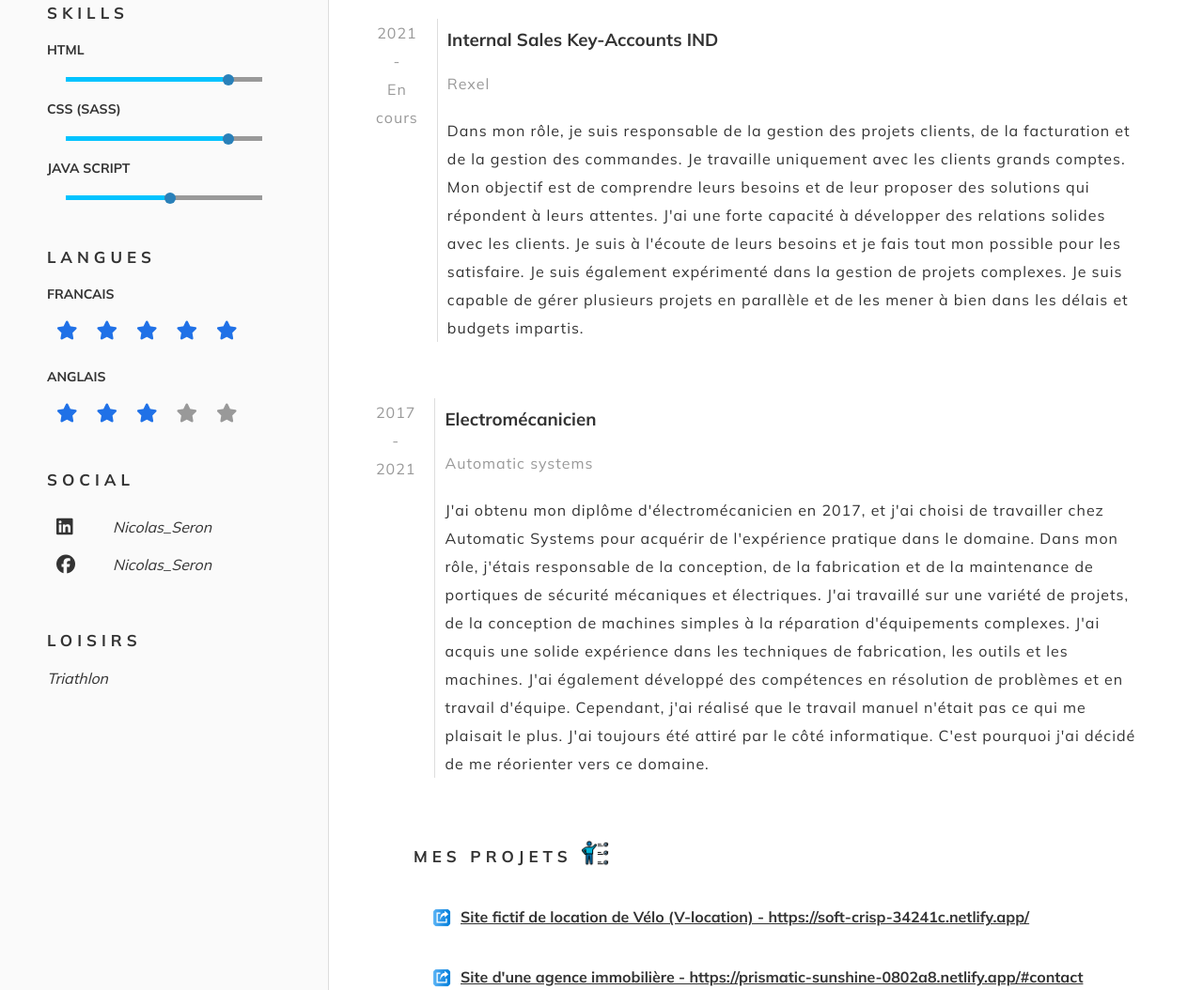
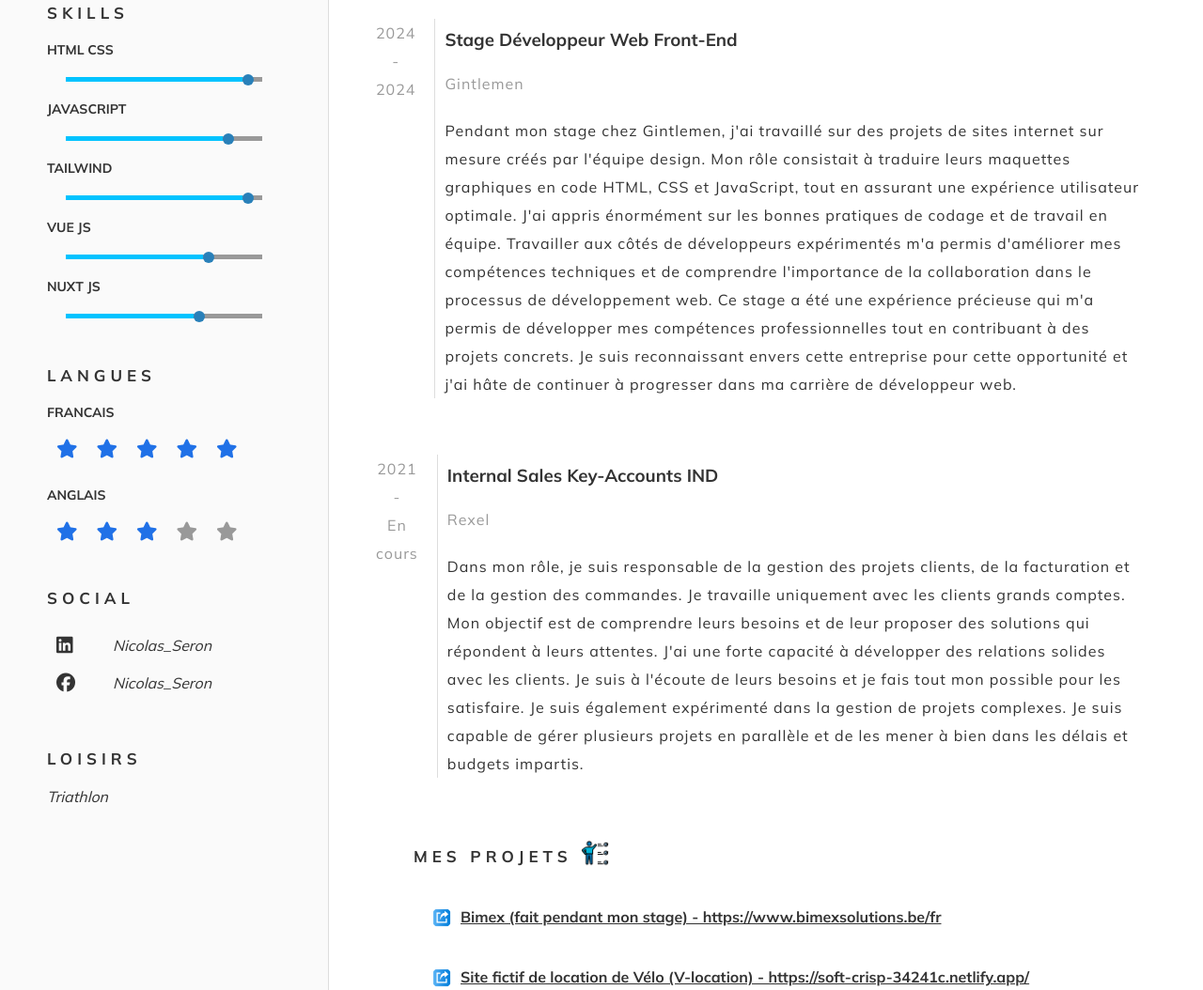
Before and after one commit to nicolaseron/CV, a website: page index.html in a window 1280 px wide. Shown: the part 992-2046 px from the top of the page at 94% size. Drawn offline with Linux system fonts and the light colour scheme.

Commit message:
make some changes

```diff
--- a/css/style.css
+++ b/css/style.css
@@ -189,10 +189,25 @@ aside .block .bar-skill {
 aside .block .bar-skill .bar-skill-progress {
   position: absolute;
   height: 5px;
+  width: 90%;
+  background-color: var(--light);
+}
+aside .block .bar-skill .bar-skill-dot {
+  position: absolute;
+  height: 12px;
+  width: 12px;
+  background: var(--dark);
+  left: 90%;
+  top: -3px;
+  border-radius: 50px;
+}
+aside .block .bar-skill .bar-skill-progress-js {
+  position: absolute;
+  height: 5px;
   width: 80%;
   background-color: var(--light);
 }
-aside .block .bar-skill .bar-skill-dot {
+aside .block .bar-skill .bar-skill-dot-js {
   position: absolute;
   height: 12px;
   width: 12px;
@@ -201,18 +216,33 @@ aside .block .bar-skill .bar-skill-dot {
   top: -3px;
   border-radius: 50px;
 }
-aside .block .bar-skill .bar-skill-progress-js {
+aside .block .bar-skill .bar-skill-progress-vue {
   position: absolute;
   height: 5px;
-  width: 50%;
+  width: 70%;
   background-color: var(--light);
 }
-aside .block .bar-skill .bar-skill-dot-js {
+aside .block .bar-skill .bar-skill-dot-vue {
   position: absolute;
   height: 12px;
   width: 12px;
   background: var(--dark);
-  left: 50%;
+  left: 70%;
+  top: -3px;
+  border-radius: 50px;
+}
+aside .block .bar-skill .bar-skill-progress-nuxt {
+  position: absolute;
+  height: 5px;
+  width: 65%;
+  background-color: var(--light);
+}
+aside .block .bar-skill .bar-skill-dot-nuxt {
+  position: absolute;
+  height: 12px;
+  width: 12px;
+  background: var(--dark);
+  left: 65%;
   top: -3px;
   border-radius: 50px;
 }
--- a/index.html
+++ b/index.html
@@ -1,22 +1,22 @@
 <!DOCTYPE html>
 <html lang="en">
 <head>
-    <meta charset="UTF-8" />
-    <meta http-equiv="X-UA-Compatible" content="IE=edge" />
-    <meta name="viewport" content="width=device-width, initial-scale=1.0" />
+    <meta charset="UTF-8"/>
+    <meta http-equiv="X-UA-Compatible" content="IE=edge"/>
+    <meta name="viewport" content="width=device-width, initial-scale=1.0"/>
     <script
             src="https://kit.fontawesome.com/ec8db6b676.js"
             crossorigin="anonymous"
     ></script>
-    <link rel="preconnect" href="https://fonts.googleapis.com" />
-    <link rel="preconnect" href="https://fonts.gstatic.com" crossorigin />
+    <link rel="preconnect" href="https://fonts.googleapis.com"/>
+    <link rel="preconnect" href="https://fonts.gstatic.com" crossorigin/>
     <link
             href="https://fonts.googleapis.com/css2?family=Mulish:wght@300;400;700&display=swap"
             rel="stylesheet"
     />
 
-    <link rel="stylesheet" href="css/variables.css" />
-    <link rel="stylesheet" href="css/style.css" />
+    <link rel="stylesheet" href="css/variables.css"/>
+    <link rel="stylesheet" href="css/style.css"/>
     <title>CV - Nicolas</title>
 </head>
 <body>
@@ -26,13 +26,13 @@
         <p>Développeur web</p>
     </header>
     <section class="picture">
-        <img src="./img/profil.jpg.png" alt="Profil" />
+        <img src="./img/profil.jpg.png" alt="Profil"/>
     </section>
     <aside>
         <div class="block">
             <h2 class="title-small">
                 CONTACT
-            <img class="image" src="img/contacter.png" alt="" />
+                <img class="image" src="img/contacter.png" alt=""/>
             </h2>
             <h3>Téléphone</h3>
             <p>0495 81 97 16</p>
@@ -40,7 +40,7 @@
             <p>nicoco@live.be</p>
             <h3>Adresse</h3>
             <p>
-            Rue du fond Jacques n° 13 <br />
+                Rue du fond Jacques n° 13 <br/>
                 6010 - Couillet
             </p>
         </div>
@@ -50,32 +50,42 @@
             <p class="link">
                 <a
                         href="https://www.ifapme.be/formations/coordination-et-encadrement/developpeur-web-front-end"
-              >Cours du soir - Développeur web (Front-end)<br />
+                >Cours du soir - Développeur web (Front-end)<br/>
                     2023-2024</a
                 >
             </p>
             <h3>Ecole du web</h3>
             <p>
-            E-learning - Développeur web (Front-end)<br />
+                E-learning - Développeur web (Front-end)<br/>
                 2023-2024
             </p>
         </div>
         <div class="block">
             <h2 class="title-small">SKILLS</h2>
-          <h3>HTML</h3>
+            <h3>HTML CSS</h3>
             <div class="bar-skill">
                 <div class="bar-skill-progress"></div>
                 <div class="bar-skill-dot"></div>
             </div>
-          <h3>CSS (SASS)</h3>
+            <h3>JAVASCRIPT</h3>
+            <div class="bar-skill">
+                <div class="bar-skill-progress-js"></div>
+                <div class="bar-skill-dot-js"></div>
+            </div>
+            <h3>TAILWIND</h3>
             <div class="bar-skill">
                 <div class="bar-skill-progress"></div>
                 <div class="bar-skill-dot"></div>
             </div>
-          <h3>JAVA SCRIPT</h3>
+            <h3>VUE JS</h3>
             <div class="bar-skill">
-            <div class="bar-skill-progress-js"></div>
-            <div class="bar-skill-dot-js"></div>
+                <div class="bar-skill-progress-vue"></div>
+                <div class="bar-skill-dot-vue"></div>
+            </div>
+            <h3>NUXT JS</h3>
+            <div class="bar-skill">
+                <div class="bar-skill-progress-nuxt"></div>
+                <div class="bar-skill-dot-nuxt"></div>
             </div>
         </div>
         <div class="block">
@@ -119,7 +129,7 @@
     </aside>
     <main>
         <h2 class="title-small">
-          PROFIL PROFESSIONNEL <img class="image" src="img/valise.png" alt="" />
+            PROFIL PROFESSIONNEL <img class="image" src="img/valise.png" alt=""/>
         </h2>
         <h3>Nicolas, développeur front-end en devenir</h3>
         <p class="mb-5">
@@ -140,13 +150,42 @@
         </p>
         <h2 class="title-small">
             EXPERIENCES PROFESSIONNELLES
-          <img src="img/vivre.png" alt="" class="image" />
+            <img src="img/vivre.png" alt="" class="image"/>
         </h2>
         <div class="experience">
             <div class="timeline">
                 <p>
-              2021 <br />
-              - <br />
+                    2024 <br/>
+                    - <br/>
+                    2024
+                </p>
+            </div>
+            <div class="content">
+                <h3>Stage Développeur Web Front-End</h3>
+                <p class="text-hint mb-2">Gintlemen</p>
+                <p>
+                    Pendant mon stage chez Gintlemen, j'ai travaillé
+                    sur des projets de sites internet sur mesure créés par l'équipe design. Mon rôle consistait à
+                    traduire
+                    leurs maquettes graphiques en code HTML, CSS et JavaScript, tout en assurant une expérience
+                    utilisateur optimale.
+
+                    J'ai appris énormément sur les bonnes pratiques de codage et de travail en équipe. Travailler aux
+                    côtés de développeurs expérimentés m'a permis d'améliorer mes compétences techniques et de
+                    comprendre l'importance de la collaboration dans le processus de développement web.
+
+                    Ce stage a été une expérience précieuse qui m'a permis de développer mes compétences
+                    professionnelles tout en contribuant à des projets concrets. Je suis reconnaissant envers cette
+                    entreprise pour cette opportunité et j'ai hâte de continuer à progresser dans ma carrière de
+                    développeur web.
+                </p>
+            </div>
+        </div>
+        <div class="experience">
+            <div class="timeline">
+                <p>
+                    2021 <br/>
+                    - <br/>
                     En cours
                 </p>
             </div>
@@ -168,51 +207,28 @@
                 </p>
             </div>
         </div>
-        <div class="experience">
-          <div class="timeline">
-            <p>
-              2017 <br />
-              - <br />
-              2021
-            </p>
-          </div>
-          <div class="content">
-            <h3>Electromécanicien</h3>
-            <p class="text-hint mb-2">Automatic systems</p>
-            <p>
-              J'ai obtenu mon diplôme d'électromécanicien en 2017, et j'ai
-              choisi de travailler chez Automatic Systems pour acquérir de
-              l'expérience pratique dans le domaine. Dans mon rôle, j'étais
-              responsable de la conception, de la fabrication et de la
-              maintenance de portiques de sécurité mécaniques et électriques.
-              J'ai travaillé sur une variété de projets, de la conception de
-              machines simples à la réparation d'équipements complexes. J'ai
-              acquis une solide expérience dans les techniques de fabrication,
-              les outils et les machines. J'ai également développé des
-              compétences en résolution de problèmes et en travail d'équipe.
-              Cependant, j'ai réalisé que le travail manuel n'était pas ce qui
-              me plaisait le plus. J'ai toujours été attiré par le côté
-              informatique. C'est pourquoi j'ai décidé de me réorienter vers ce
-              domaine.
-            </p>
-          </div>
-        </div>
         <div class="project">
             <h2 class="title-small">
                 MES PROJETS
-            <img src="img/professionnelle.png" alt="" class="image" />
+                <img src="img/professionnelle.png" alt="" class="image"/>
             </h2>
             <ul>
                 <li>
+                    <a href="https://www.bimexsolutions.be/fr">
+                        <img class="image_fleche" src="img/fleches.png" alt=""/>Bimex (fait pendant mon stage) -
+                        https://www.bimexsolutions.be/fr</a
+                    >
+                </li>
+                <li>
                     <a href="https://soft-crisp-34241c.netlify.app/">
-                <img class="image_fleche" src="img/fleches.png" alt="" />Site
+                        <img class="image_fleche" src="img/fleches.png" alt=""/>Site
                         fictif de location de Vélo (V-location) -
                         https://soft-crisp-34241c.netlify.app/</a
                     >
                 </li>
                 <li>
                     <a href="https://prismatic-sunshine-0802a8.netlify.app/#contact"
-                ><img class="image_fleche" src="img/fleches.png" alt="" />Site
+                    ><img class="image_fleche" src="img/fleches.png" alt=""/>Site
                         d'une agence immobilière -
                         https://prismatic-sunshine-0802a8.netlify.app/#contact</a
                     >
@@ -228,13 +244,6 @@
                         https://endearing-tartufo-7555a2.netlify.app/</a
                     >
                 </li>
-            <li>
-              <a href="https://celebrated-queijadas-458991.netlify.app/"
-                ><img class="image_fleche" src="img/fleches.png" alt="" />Site
-                d'un café Parisien -
-                https://celebrated-queijadas-458991.netlify.app/</a
-              >
-            </li>
                 <h4>challenge Front-end Mentor :</h4>
                 <li>
                     <a href="https://curious-otter-6dd574.netlify.app/"
@@ -248,25 +257,25 @@
                 </li>
                 <li>
                     <a href="https://melodious-elf-5e9b5a.netlify.app/"
-                ><img class="image_fleche" src="img/fleches.png" alt="" />Result
+                    ><img class="image_fleche" src="img/fleches.png" alt=""/>Result
                         Summary - https://melodious-elf-5e9b5a.netlify.app/</a
                     >
                 </li>
             </ul>
         </div>
     </main>
-      <footer>
-        <h2 class="title-small">
-          POUR VOUS RECONTACTER (en cours de développement)
-        </h2>
-        <form action="#">
-          <i class="fa-solid fa-envelope-open prefix"></i>
-          <input type="text" placeholder="Votre email" />
-          <button>
-            <i class="fa-solid fa-paper-plane postfix"></i>
-          </button>
-        </form>
-      </footer>
+<!--    <footer>-->
+<!--        <h2 class="title-small">-->
+<!--            POUR VOUS RECONTACTER (en cours de développement)-->
+<!--        </h2>-->
+<!--        <form action="#">-->
+<!--            <i class="fa-solid fa-envelope-open prefix"></i>-->
+<!--            <input type="text" placeholder="Votre email"/>-->
+<!--            <button>-->
+<!--                <i class="fa-solid fa-paper-plane postfix"></i>-->
+<!--            </button>-->
+<!--        </form>-->
+<!--    </footer>-->
 </div>
 </body>
 </html>
```
Lines whose indentation alone changed are shown as unchanged.
